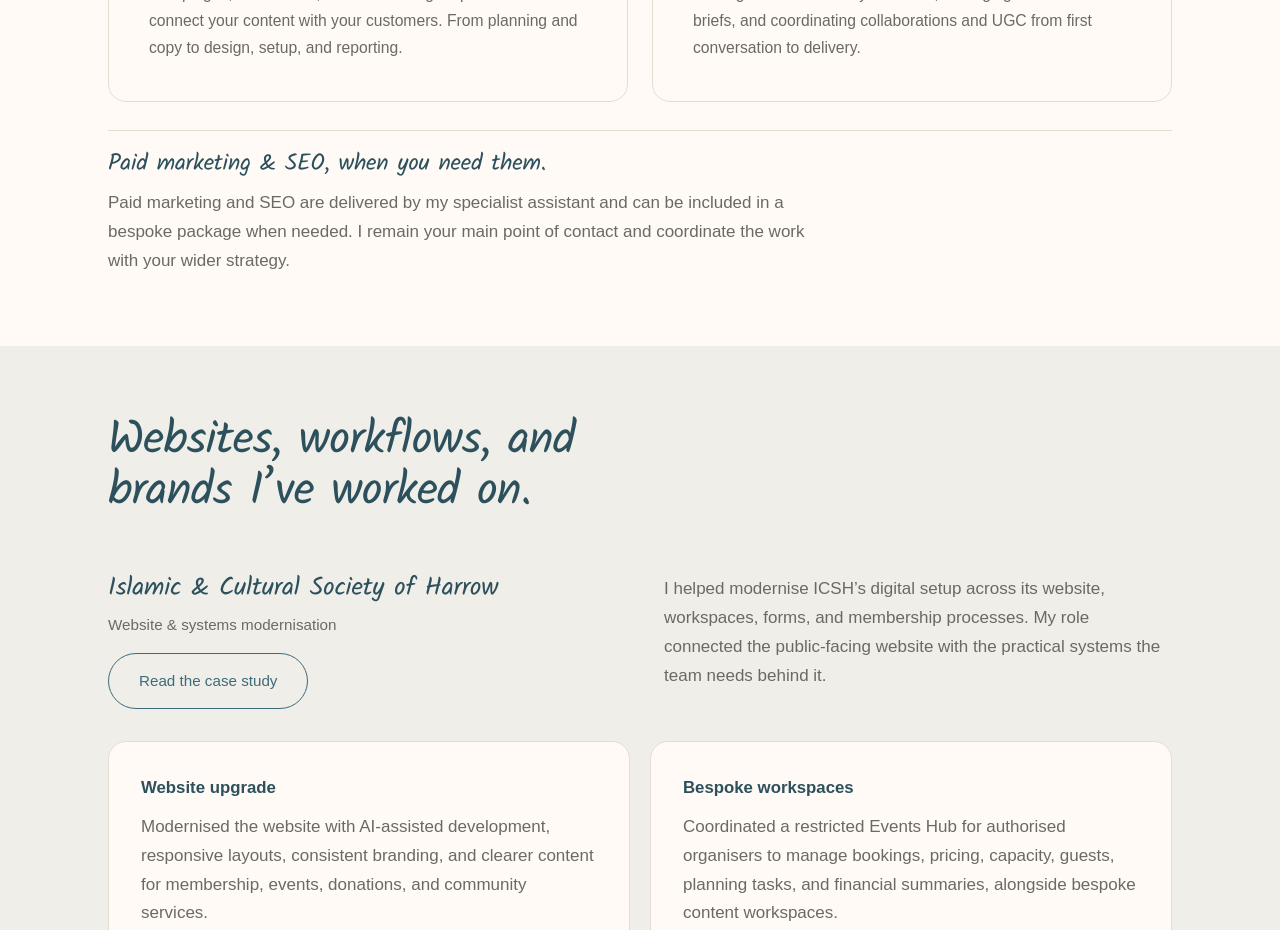
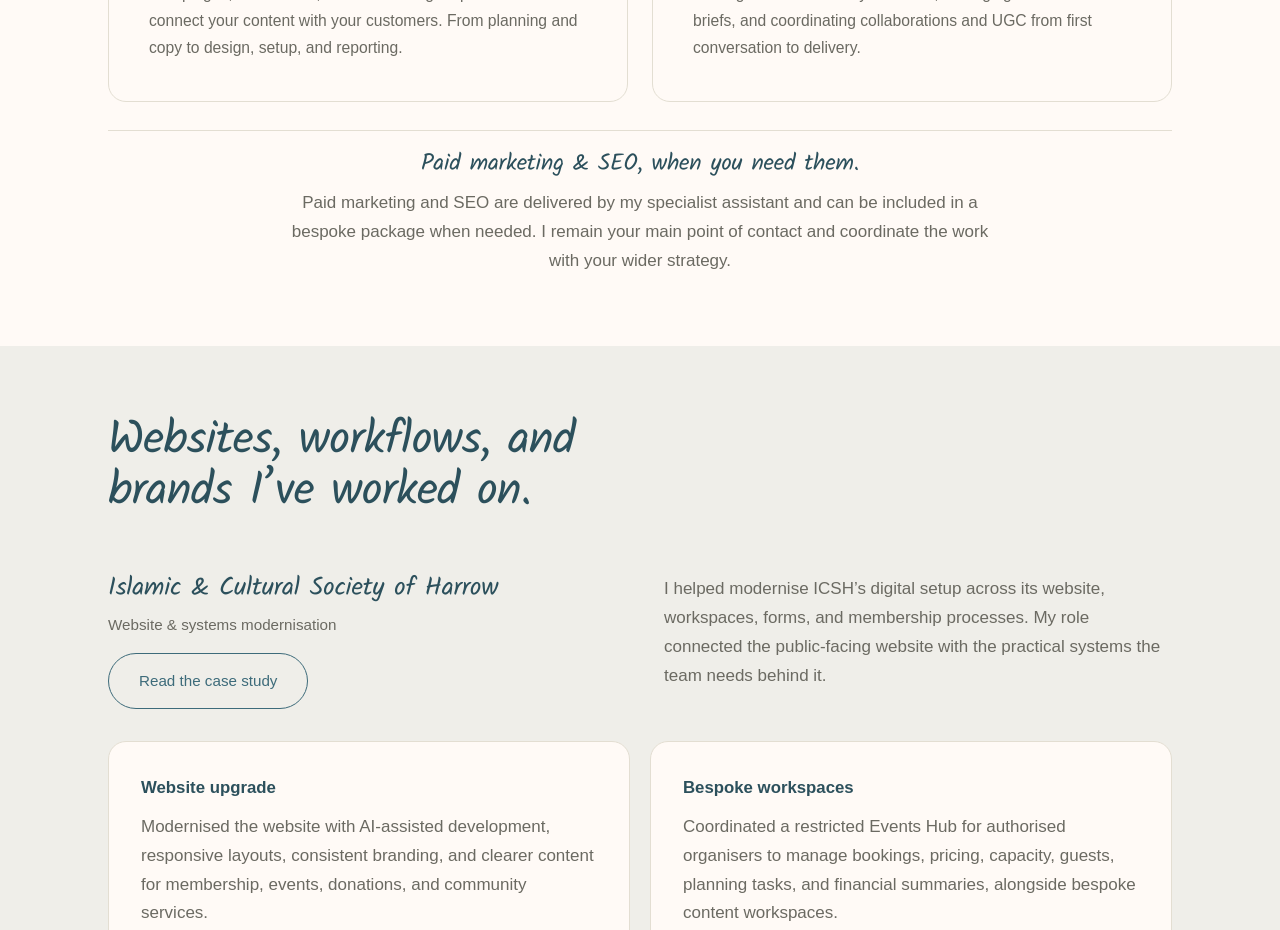
Before and after one commit to unmaketricia/unmake-website, a Next.js app: page /tricia in a window 1280 px wide. Shown: the part 1320-2250 px from the top of the page. Built offline with nearby package versions, Linux system fonts and the light colour scheme.

Commit message:
Center paid marketing note on Tricia portfolio

```diff
--- a/app/tricia/portfolio.module.css
+++ b/app/tricia/portfolio.module.css
@@ -43,9 +43,9 @@
 .services { display: grid; grid-template-columns: repeat(2, minmax(0,1fr)); gap: 24px; }
 .primaryService { grid-column: 1/-1; }
 .primaryService p { max-width: 76ch; }
-.package { margin-top: 28px; padding: 20px 0 0; border-top: 1px solid var(--line); }
+.package { margin-top: 28px; padding: 20px 0 0; border-top: 1px solid var(--line); text-align: center; }
 .package h3 { font-size: 1.45rem; margin-bottom: 12px; }
-.package p { color: var(--muted); max-width: 76ch; }
+.package p { color: var(--muted); max-width: 76ch; margin-inline: auto; }
 .icsh :global(.case-top) { gap: 48px; }
 .caseIntro { color: var(--muted); }
 .deliverables { display: grid; grid-template-columns: repeat(2,minmax(0,1fr)); gap: 20px; }
```
